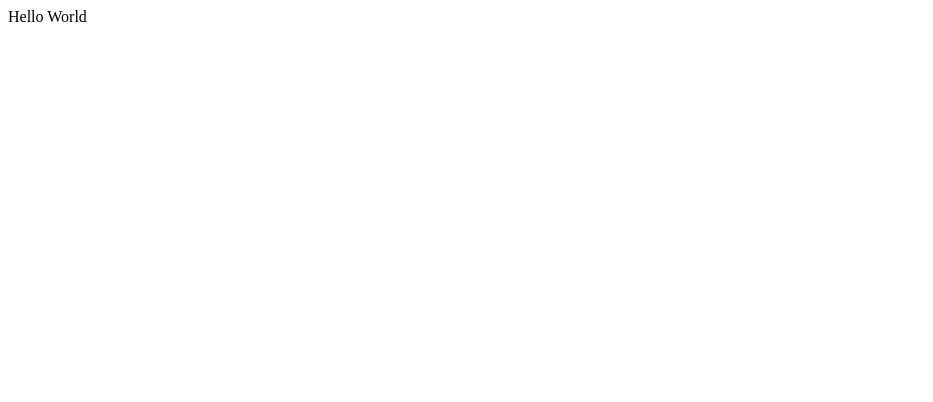
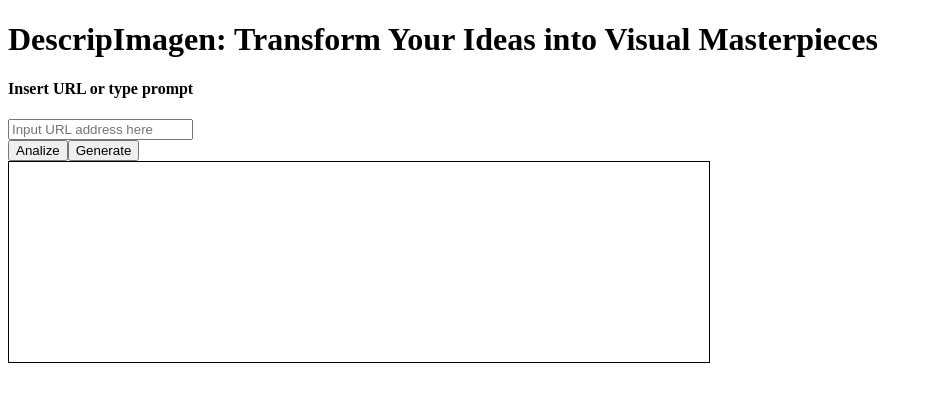
Before and after one commit to NicolasMR10/analyze-and-generate-images-with-Azure-AI, a React (Create React App) app: page / in a window 1280 px wide. Shown: the top 402 px of the page, without its empty margins (0-933 px from the left). Built offline with nearby package versions, Linux system fonts and the light colour scheme.

Commit message:
Adding function analyzeImage

```diff
--- a/package.json
+++ b/package.json
@@ -6,7 +6,8 @@
     "@testing-library/jest-dom": "^4.2.4",
     "@testing-library/react": "^9.3.2",
     "@testing-library/user-event": "^7.1.2",
-    "react": "^16.12.0",
+    "axios": "^1.6.2",
+    "react": "^16.14.0",
     "react-dom": "^16.12.0",
     "react-scripts": "3.4.0"
   },
--- a/src/App.js
+++ b/src/App.js
@@ -1,8 +1,46 @@
-import React from 'react';
+import React, { useState } from 'react';
+import analyzeImage from './modules/azure-image-analysis';
+
 
 function App() {
-  const value = 'World';
-  return <div>Hello {value}</div>;
+//Create a title variable and assign it a string value of "DescripImage: Transform Your Ideas into Visual Masterpieces"
+  const title = 'DescripImagen: Transform Your Ideas into Visual Masterpieces';
+//Create a text box that says "Input URL address here"
+  const [imageUrl, setImageUrl] = useState(''); // Estado para la URL de la imagen
+  const [analysis, setAnalysis] = useState(null); // Estado para la respuesta de la API
+  const handletextBox = (event) =>{
+    setImageUrl(event.target.value);
+  };
+//Create a button that says "Analize"
+  const button1onClick = async() => {
+    const response = await analyzeImage(imageUrl);
+    setAnalysis(response); // Actualiza el estado con la respuesta de la API
+  };
+//Create a button that says "Generate"
+  const button2onClick = () => {
+    console.log('Analize2');
+  };
+
+  //analizeImage(importedUrl);
+  return (
+
+//Hacer que los botones queden abajo de textbox
+   <div className="App">
+    <h1>{title}</h1>
+    <h4>Insert URL or type prompt</h4>
+    <input type="text" onChange={handletextBox} placeholder="Input URL address here" />
+      <div id="buttons">
+        <button onClick={button1onClick}>Analize</button>
+        <button onClick={button2onClick}>Generate</button>
+      </div>
+      <div id="New Image">
+       {imageUrl && <img src={imageUrl} alt="Analyzed" style={{ width: '300px' }} />} {/* Muestra la imagen */}
+      </div>
+      <div id="Response1" style={{ border: '1px solid black', padding: '100px', width: '500px' }}>
+       {analysis && <pre>{JSON.stringify(analysis, null, 2)}</pre>} {/* Muestra la respuesta JSON */}
+      </div>
+  </div>
+  );
 }
 
 export default App;
--- a/src/modules/azure-image-analysis.js
+++ b/src/modules/azure-image-analysis.js
@@ -3,9 +3,11 @@ import axios from 'axios'
 
 // Get the named env var, and assign it to the value variable
 const compVisKey =
-    process.env.COMPUTER_VISION_KEY;
+    process.env.VISION_KEY;
+const compVisEndpoint =
+    process.env.VISION_END;
 const analyzeImage = async (imageUrl) => {
-  const endpoint = 'https://imagproc.cognitiveservices.azure.com/';
+  const endpoint = `https://${compVisEndpoint}/computervision/imageanalysis:analyze?api-version=2023-02-01-preview&features=tags,caption`;
   const params = {
     'visualFeatures': 'Categories,Description,Color',
     'details': '',
@@ -15,9 +17,11 @@ const analyzeImage = async (imageUrl) => {
     'Content-Type': 'application/json',
     'Ocp-Apim-Subscription-Key': compVisKey
   };
-
+  console.log(compVisEndpoint);
+  console.log(compVisEndpoint);
   try {
     const response = await axios.post(endpoint, { url: imageUrl }, { params, headers });
+    console.log(response);
     return response.data;
   } catch (error) {
     console.error(`Error in Azure Image Analysis: ${error}`);
```
Also changed, not shown: 1 other file (tests, documents, lock files or other folders).
